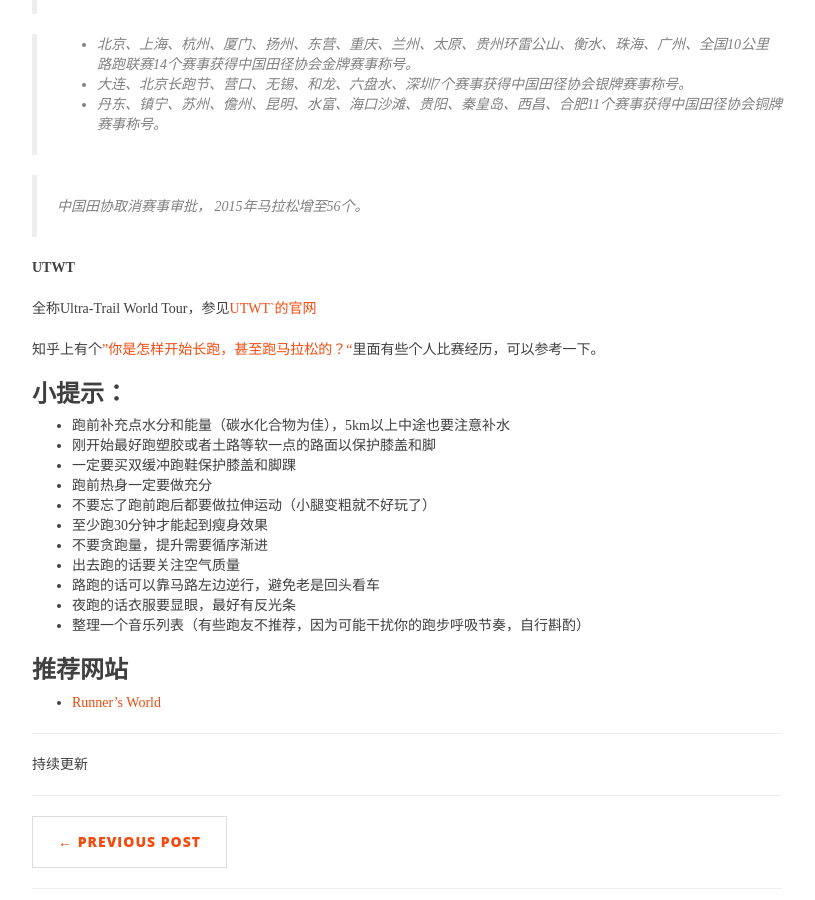
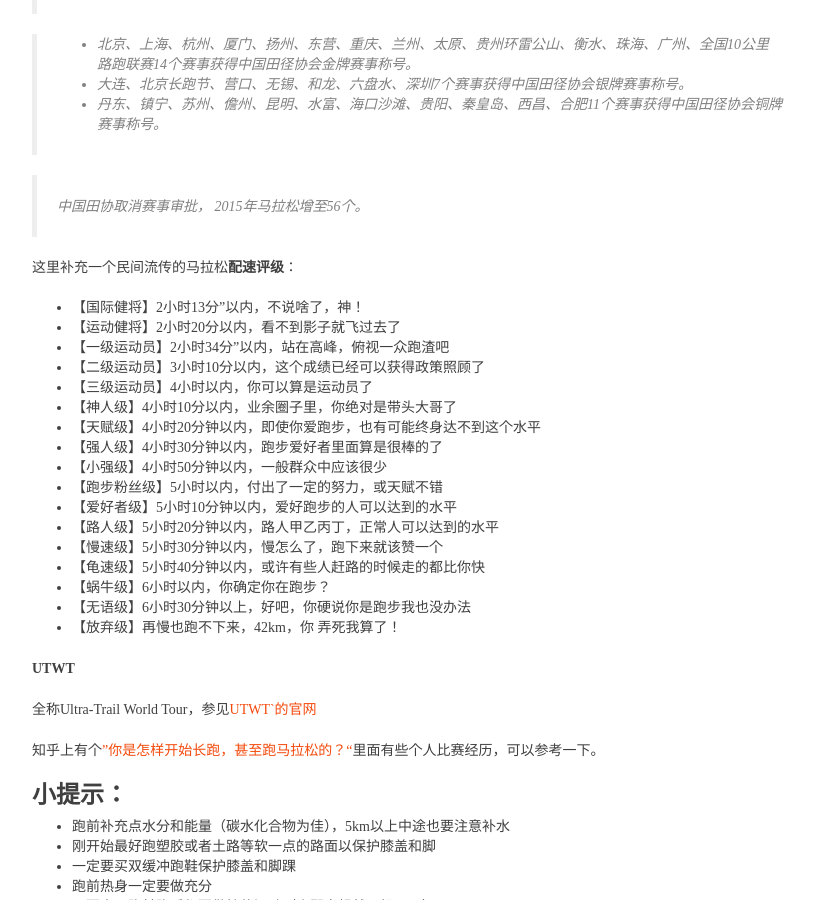
Before and after one commit to MrRaindrop/MrRaindrop.github.io, a Jekyll site: the page built from _posts/2015-01-03-the-runners-guide-to-the-galaxy.md, in a window 1280 px wide and 900 px high, scrolled down 8290 px. Shown: the whole window, without its empty margins (233-1048 px from the left). Built offline with Jekyll 4.4.1, drawn with Linux system fonts in a browser that asks for light colours; comment, search, counter and statistics services are not loaded.

Commit message:
add content of marathon speed
add content of marathon speed

```diff
--- a/_posts/2015-01-03-the-runners-guide-to-the-galaxy.md
+++ b/_posts/2015-01-03-the-runners-guide-to-the-galaxy.md
@@ -251,6 +251,26 @@ asics官网有个[My Asics](http://my.asics.com.cn/)可以根据你的性别年
 
 > 中国田协取消赛事审批， 2015年马拉松增至56个。
 
+这里补充一个民间流传的马拉松**配速评级**：
+
+* 【国际健将】2小时13分"以内，不说啥了，神！
+* 【运动健将】2小时20分以内，看不到影子就飞过去了
+* 【一级运动员】2小时34分"以内，站在高峰，俯视一众跑渣吧
+* 【二级运动员】3小时10分以内，这个成绩已经可以获得政策照顾了
+* 【三级运动员】4小时以内，你可以算是运动员了
+* 【神人级】4小时10分以内，业余圈子里，你绝对是带头大哥了
+* 【天赋级】4小时20分钟以内，即使你爱跑步，也有可能终身达不到这个水平
+* 【强人级】4小时30分钟以内，跑步爱好者里面算是很棒的了
+* 【小强级】4小时50分钟以内，一般群众中应该很少
+* 【跑步粉丝级】5小时以内，付出了一定的努力，或天赋不错
+* 【爱好者级】5小时10分钟以内，爱好跑步的人可以达到的水平
+* 【路人级】5小时20分钟以内，路人甲乙丙丁，正常人可以达到的水平
+* 【慢速级】5小时30分钟以内，慢怎么了，跑下来就该赞一个
+* 【龟速级】5小时40分钟以内，或许有些人赶路的时候走的都比你快
+* 【蜗牛级】6小时以内，你确定你在跑步？
+* 【无语级】6小时30分钟以上，好吧，你硬说你是跑步我也没办法
+* 【放弃级】再慢也跑不下来，42km，你 弄死我算了！
+
 **UTWT**
 
 全称Ultra-Trail World Tour，参见[UTWT`的官网](http://www.ultratrailworldtour.com/)
```
